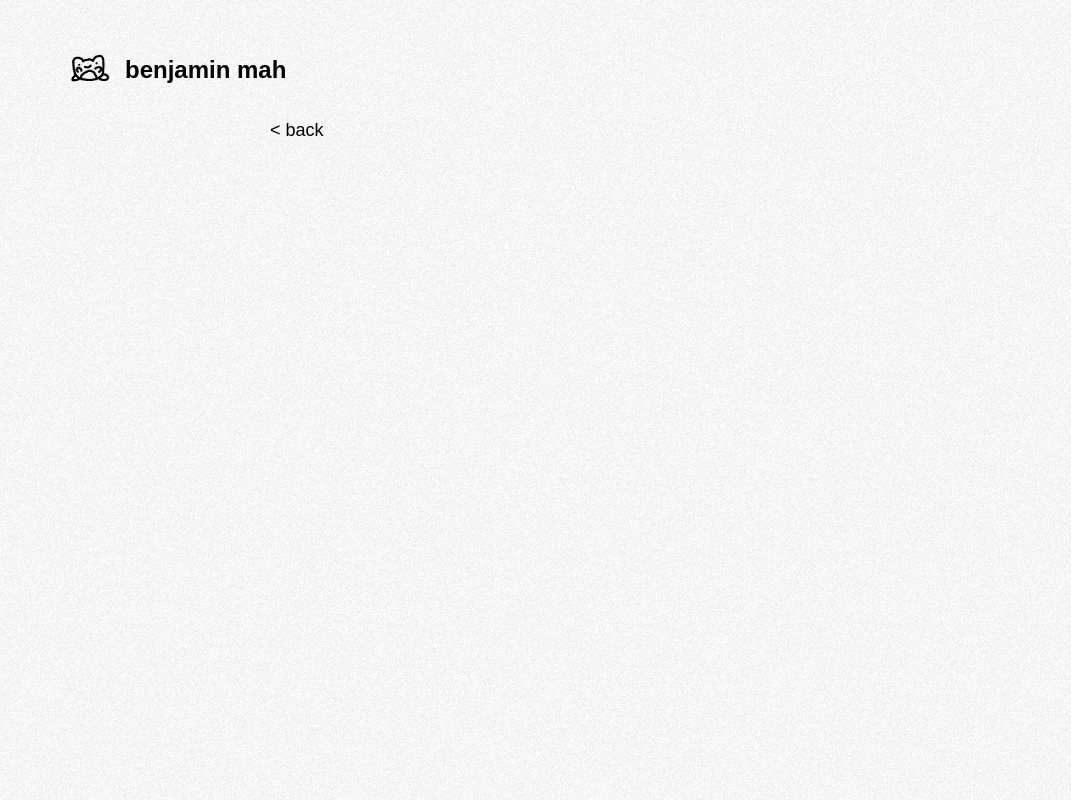
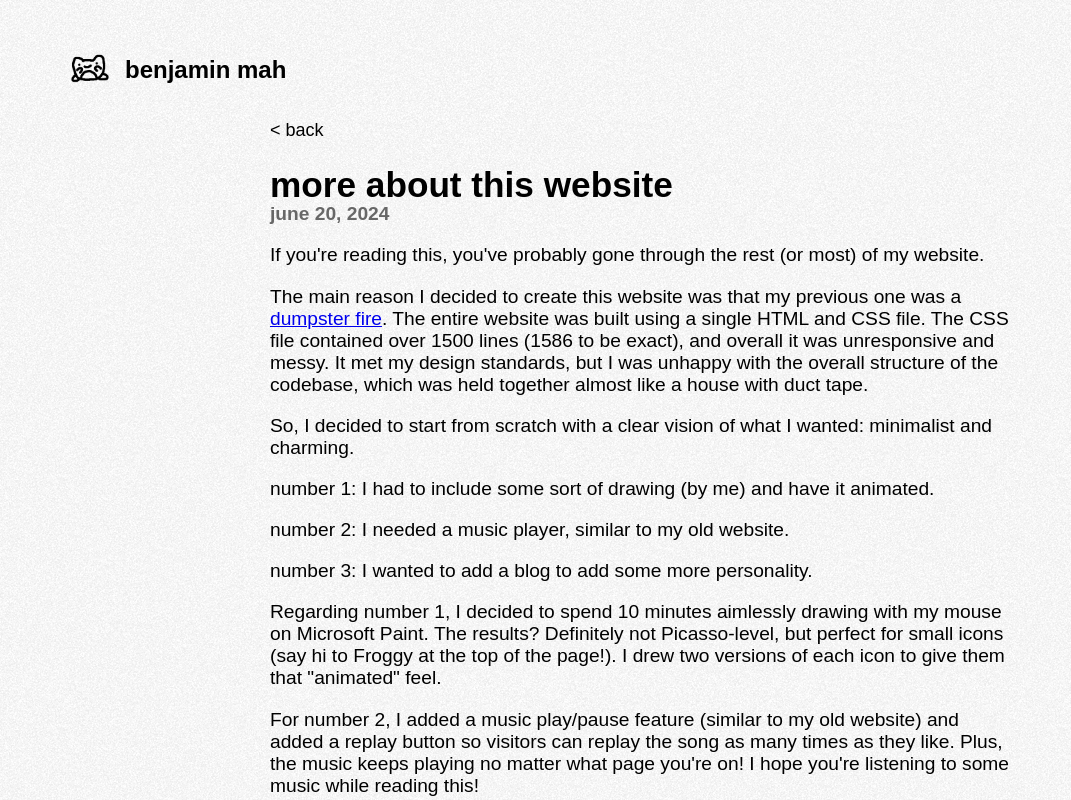
Before and after one commit to benjaminmah/personal-portfolio, a React (Create React App) app: page /blog/more-about-this-website in a window 1280 px wide. Shown: the whole page, without its empty margins (0-1071 px from the left). Built offline with nearby package versions, Linux system fonts and the light colour scheme; no server answers; a web font is replaced by a local one.

Commit message:
Blog post

```diff
--- /dev/null
+++ b/public/blog/more-about-this-website.md
@@ -0,0 +1,34 @@
+# more about this website
+### june 20, 2024
+If you're reading this, you've probably gone through the rest (or most) of my website.
+
+The main reason I decided to create this website was that my previous one was a [dumpster fire](https://github.com/benjaminmah/personal-website). The entire website was built
+using a single HTML and CSS file. The CSS file contained over 1500 lines (1586 to be exact), and overall it was
+unresponsive and messy. It met my design standards, but I was unhappy with the overall structure of the codebase,
+which was held together almost like a house with duct tape.
+
+So, I decided to start from scratch with a clear vision of what I wanted: minimalist and charming.
+
+number 1: I had to include some sort of drawing (by me) and have it animated.
+
+number 2: I needed a music player, similar to my old website.
+
+number 3: I wanted to add a blog to add some more personality.
+
+Regarding number 1, I decided to spend 10 minutes aimlessly drawing with my mouse on Microsoft Paint. The results?
+Definitely not Picasso-level, but perfect for small icons (say hi to Froggy at the top of the page!). I drew
+two versions of each icon to give them that "animated" feel.
+
+For number 2, I added a music play/pause feature (similar to my old website) and added a replay button so visitors can
+replay the song as many times as they like. Plus, the music keeps playing no matter what page you're on! I hope
+you're listening to some music while reading this!
+
+Finally, for number 3, I decided to implement a way to create blog posts using Markdown files, so I wouldn't have to
+stylize each post in HTML and CSS. This saves me so much time :o
+
+I also wanted separate pages instead of a single-page site to organize the content better. Another cool thing is that
+I decided to host it using GitHub Pages with my custom domain name. This way, every time I push a change to my repo,
+it redeploys the site with my updates. Awesome, right??
+
+Anyway, I really hope you enjoy exploring my website :) If you have any comments, suggestions, or find any evil bugs, send me
+an email (or don't, up to you).
--- a/public/blog/posts.json
+++ b/public/blog/posts.json
@@ -1,3 +1,3 @@
 [
-    { "id": "sample-blog-post", "title": "sample blog post - 12/32/94" }
+    { "id": "more-about-this-website", "title": "more about this website [07.21.24]" }
 ]
--- a/src/styles/blog.css
+++ b/src/styles/blog.css
@@ -93,9 +93,14 @@ h3, h4, h5, p {
     font-size: 1.2rem;
 }
 
+h3 {
+    margin-top: -25px;
+    color: #676767;
+}
+
 h6 {
     font-size: 1.2rem;
-    margin-top: -15px;
+    margin-top: -17px;
     margin-bottom: 1px;
     color: rgb(119, 119, 119);
 }
```
Also changed, not shown: public/blog/sample-blog-post.md (deleted, +0 -6 lines).
